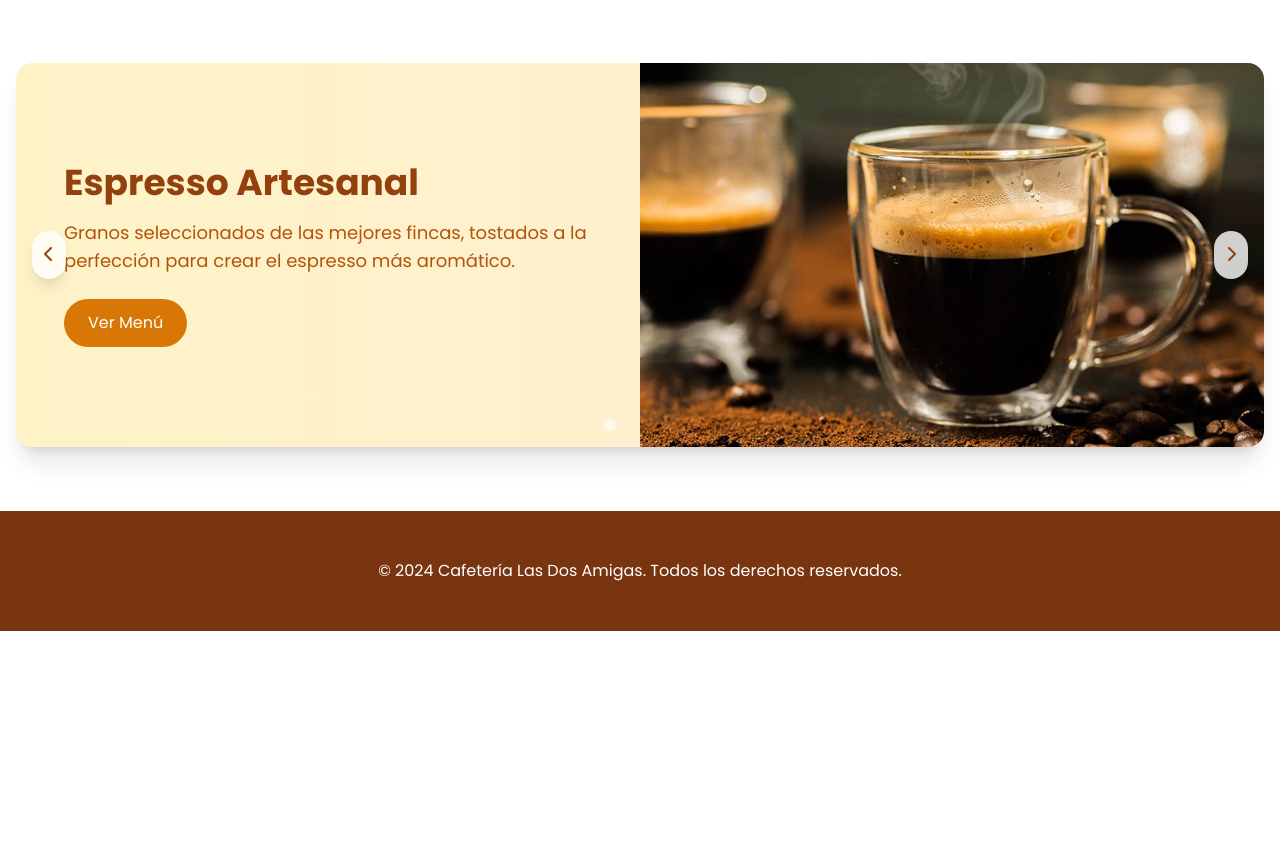
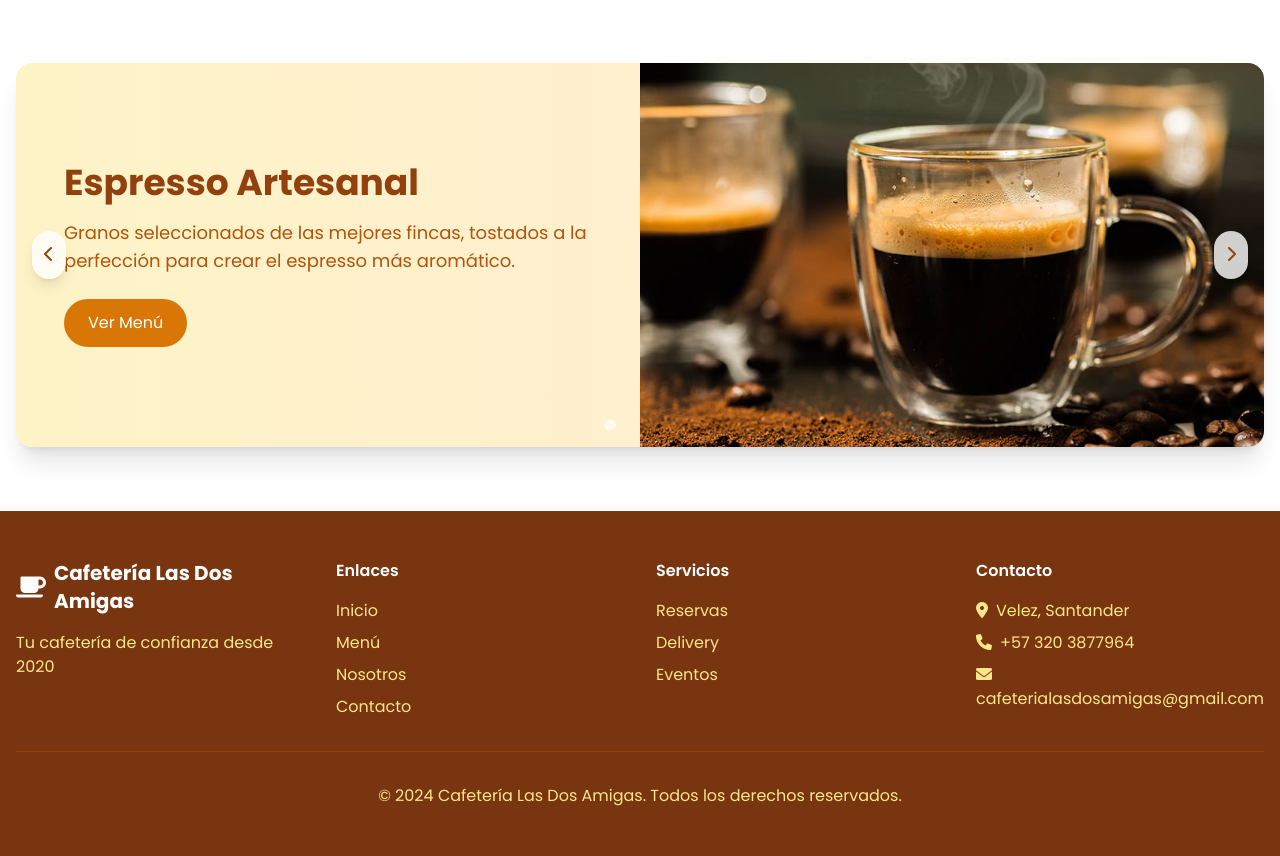
Before and after one commit to Danielaaa09/cafeteria_project, a Flask app: page / in a window 1280 px wide. Shown: the part 873-1729 px from the top of the page. Before the commit the page ends 1504 px from the top, so only its background shows below. Run offline with Flask 3, Linux system fonts and the light colour scheme; parts of the project's set-up code (start-up, migrations or seed data) failed here and were passed over; some libraries are stand-ins or nearby versions.

Commit message:
correciones en estilos

```diff
--- a/templates/paginaprin.html
+++ b/templates/paginaprin.html
@@ -196,10 +196,80 @@
 
     <!-- Footer -->
     <footer class="bg-amber-900 text-white py-12">
-        <div class="container mx-auto px-4 text-center">
-            <p>&copy; 2024 Cafetería Las Dos Amigas. Todos los derechos reservados.</p>
+
+    <div class="container mx-auto px-4">
+
+        <div class="grid md:grid-cols-4 gap-8">
+
+            <div>
+
+                <div class="flex items-center space-x-2 mb-4">
+
+                    <i class="fas fa-coffee text-2xl"></i>
+
+                    <h3 class="text-xl font-bold">Cafetería Las Dos Amigas</h3>
+
+                </div>
+
+                <p class="text-amber-200">Tu cafetería de confianza desde 2020</p>
+
+            </div>
+
+            <div>
+
+                <h4 class="font-semibold mb-4">Enlaces</h4>
+
+                <ul class="space-y-2">
+
+                    <li><a href="index.html" class="text-amber-200 hover:text-white transition-colors">Inicio</a></li>
+
+                    <li><a href="menu.html" class="text-amber-200 hover:text-white transition-colors">Menú</a></li>
+
+                    <li><a href="about.html" class="text-amber-200 hover:text-white transition-colors">Nosotros</a></li>
+
+                    <li><a href="contact.html" class="text-amber-200 hover:text-white transition-colors">Contacto</a></li>
+
+                </ul>
+
+            </div>
+
+            <div>
+
+                <h4 class="font-semibold mb-4">Servicios</h4>
+
+                <ul class="space-y-2">
+
+                    <li><a href="reservations.html" class="text-amber-200 hover:text-white transition-colors">Reservas</a></li>
+
+                    <li><a href="menu.html" class="text-amber-200 hover:text-white transition-colors">Delivery</a></li>
+
+                    <li><a href="about.html" class="text-amber-200 hover:text-white transition-colors">Eventos</a></li>
+
+                </ul>
+
+            </div>
+
+            <div>
+
+                <h4 class="font-semibold mb-4">Contacto</h4>
+
+                <p class="text-amber-200 mb-2"><i class="fas fa-map-marker-alt mr-2"></i>Velez, Santander</p>
+
+                <p class="text-amber-200 mb-2"><i class="fas fa-phone mr-2"></i>+57 320 3877964</p>
+
+                <p class="text-amber-200"><i class="fas fa-envelope mr-2"></i>cafeterialasdosamigas@gmail.com</p>
+
+            </div>
+
         </div>
-    </footer>
+
+        <div class="border-t border-amber-800 mt-8 pt-8 text-center">
+
+            <p class="text-amber-200">&copy; 2024 Cafetería Las Dos Amigas. Todos los derechos reservados.</p>
+
+        </div>
+
+    </div>
 
     <script>
         // Mobile menu toggle
```
